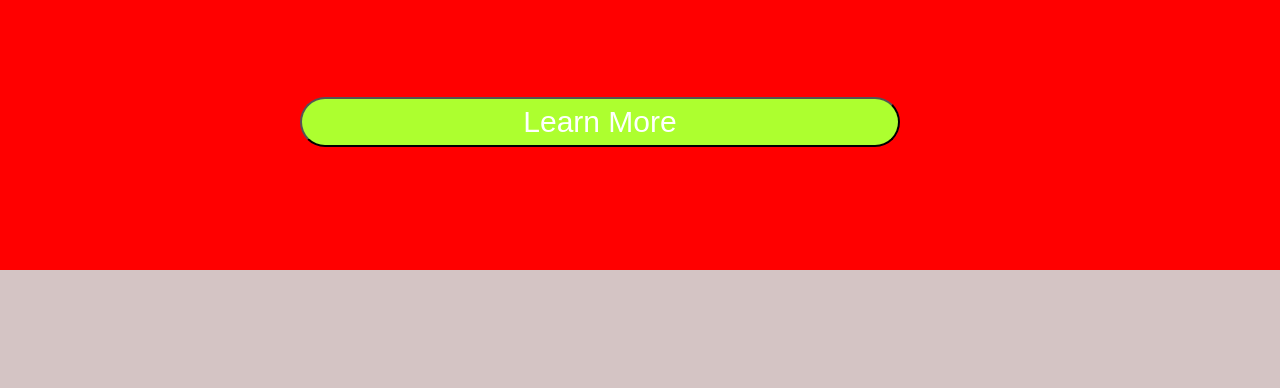
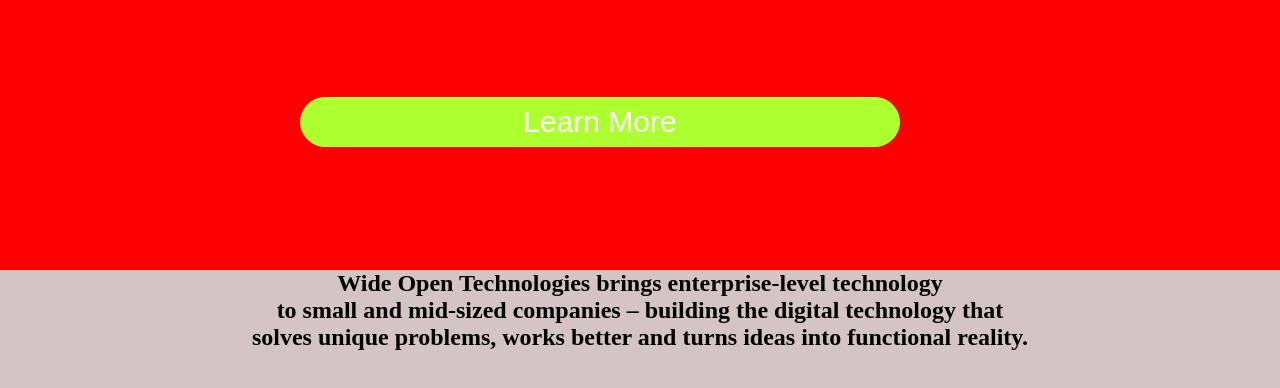
Before and after one commit to leahliya/wikiclone2, a plain HTML site: page index.html in a window 1280 px wide. Shown: the part 530-918 px from the top of the page. Drawn offline with Linux system fonts and the light colour scheme.

Commit message:
finished

```diff
--- a/index.html
+++ b/index.html
@@ -36,7 +36,15 @@
         </div>
 </div>
 
-<div class="containergray"></div>
+<div class="containergray">
+<div class="containertext">
+  <h2>
+    Wide Open Technologies brings enterprise-level technology<br>
+    to small and mid-sized companies – building the digital technology that<br>
+    solves unique problems, works better and turns ideas into functional reality.
+  </h2>
+</div>
+</div>
 <div class="containerwhite"></div>
 
 </body>
--- a/styles.css
+++ b/styles.css
@@ -11,6 +11,7 @@ body{
    background-image: url("./wideopen-icons/img/wot-masthead-dark.jpg");
    background-color: red;
    background-image: no-repeat;
+   background-size: cover;
    height: 800px;
    width: auto;
 
@@ -72,7 +73,7 @@ li {
             color: white;
             font-size: 30px;
             margin-left: 300px;
-
+            border: 1px solid greenyellow;
             border-radius: 25px;
             font-weight: 600px;
             margin-bottom: 50px;
@@ -88,3 +89,7 @@ li {
             width: auto;
             background-color: #D4C4C4;
         }
+        .containertext{
+            color: black;
+            text-align: center;
+        }
```
